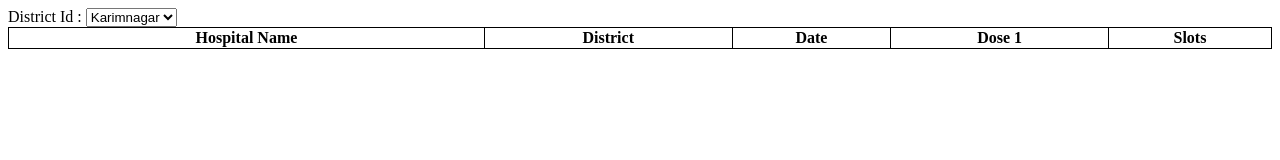
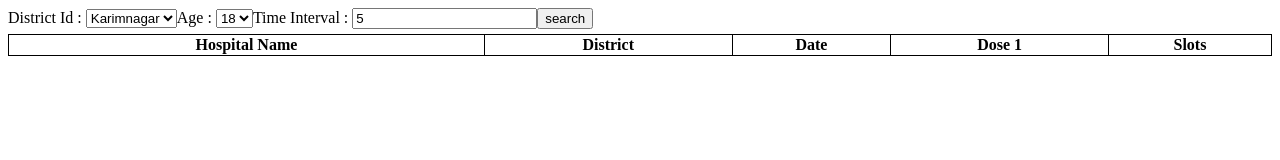
Before and after one commit to AnweshGangula/Covid-Vaccine-check, a plain HTML site: page index.html in a window 1280 px wide. Drawn offline with nearby package versions, Linux system fonts and the light colour scheme; no server answers.

Commit message:
added age and interval input

```diff
--- a/index.html
+++ b/index.html
@@ -18,11 +18,11 @@
 </head>
 
 <body onload="loadData()">
-    <form name="filter" id="filter">
+    <form name="filter" method="POST" onsubmit="event.preventDefault();valueSelected()" id="filter">
 
     </form>
     <div id="root">
-        <table style="width:100%">
+        <table style="width:100%;margin-top: 5px;">
             <thead>
                 <tr>
                     <th>Hospital Name</th>
--- a/src/log.js
+++ b/src/log.js
@@ -115,4 +115,4 @@ logdata();
 async function repeatLog() {
     await logdata()
 }
-setInterval(repeatLog, 1000 * 60 * 2);
+setInterval(repeatLog, 1000 * 60 * (localStorage.getItem("interval")?localStorage.getItem("interval"):interval));
--- a/src/script.js
+++ b/src/script.js
@@ -1,22 +1,37 @@
-const age = 18;
-const requiredDoses = 1;
+let age = 18;
+let interval = 5;
+let requiredDoses = 1;
 let date = new Date().toString('dd-MM-yyyy');
-const district_id = 589; // (jagtial: 584, Karimnagar: 589)
+let district_id = 589; // (jagtial: 584, Karimnagar: 589)
 // district id can be found here: https://github.com/bhattbhavesh91/cowin-vaccination-slot-availability/blob/main/district_mapping.csv
 // change above values to see output in browser
 
 function loadData() {
     document.getElementById("filter").innerHTML = '<label>District Id : </label>'+
-    '<select id="district_id" name="district_id" onchange="valueSelected()">'+
+    '<select id="district_id" name="district_id">'+
         '<option value="589"' + (localStorage.getItem('district_id')=="589"?'selected':'') + '>Karimnagar</option>'+
         '<option value="584"' + (localStorage.getItem('district_id')=="584"?'selected':'') + '>Jagityal</option>'+
-    '</select>'
+    '</select>'+
+    '<label>Age : </label>'+
+    '<select id="age" name="age">'+
+        '<option value="18"' + (localStorage.getItem('age')=="18"?'selected':'') + '>18</option>'+
+        '<option value="45"' + (localStorage.getItem('age')=="45"?'selected':'') + '>45</option>'+
+    '</select>'+
+    '<label>Time Interval : </label>'+
+    '<input name="interval" type="number" placeholder="Default 5" value="' + localStorage.getItem("interval") + '">'+
+    '<input type="submit" form="filter" value="search">'
 }
 
 let run = true;
 async function getdata() {
     if(!localStorage.getItem("district_id")) {
         localStorage.setItem("district_id",district_id);
+    }
+    if(!localStorage.getItem("age")) {
+        localStorage.setItem("age",age);
+    }
+    if(!localStorage.getItem("interval")) {
+        localStorage.setItem("interval",interval);
     }
     // console.log("Running")
     date = new Date().toString('dd-MM-yyyy');
@@ -71,24 +86,24 @@ async function getdata() {
 
         run = false;
 
-        // play notificiation sound - reference: https://github.com/goldfire/howler.js/
-        // sound source: https://notificationsounds.com/notification-sounds/goes-without-saying-608
-        var sound = new Howl({
-            // src: ['goes-without-saying-608.mp3']
-            src: ['alarm-buzzer-407.mp3']
-        });
+        // // play notificiation sound - reference: https://github.com/goldfire/howler.js/
+        // // sound source: https://notificationsounds.com/notification-sounds/goes-without-saying-608
+        // var sound = new Howl({
+        //     // src: ['goes-without-saying-608.mp3']
+        //     src: ['alarm-buzzer-407.mp3']
+        // });
 
-        var id1 = sound.play();
-        sound.fade(0, 1, 5000, id1);
-        // console.log("ABC")
+        // var id1 = sound.play();
+        // sound.fade(0, 1, 5000, id1);
+        // // console.log("ABC")
 
-        // // in the js code unmute the audio once the event happened
-        // document.getElementById('notificationAudio').muted = false;
-        // document.getElementById('notificationAudio').play();
+        // // // in the js code unmute the audio once the event happened
+        // // document.getElementById('notificationAudio').muted = false;
+        // // document.getElementById('notificationAudio').play();
 
-        await new Promise(resolve => setTimeout(resolve, 10000)); // 3 sec
+        // await new Promise(resolve => setTimeout(resolve, 10000)); // 3 sec
 
-        alert("Dose Available")
+        // alert("Dose Available")
         run = true;
     }
 
@@ -99,9 +114,14 @@ async function repeat() {
     if (run)
         await getdata()
 }
-setInterval(repeat, 1000 * 60 * 2);
+setInterval(repeat, 1000 * 60 * (localStorage.getItem("interval")?localStorage.getItem("interval"):interval));
 
 function valueSelected() {
     localStorage.setItem("district_id",document.forms["filter"]['district_id'].value);
+    localStorage.setItem("district_id",document.forms["filter"]['age'].value);
+    if(document.forms["filter"]['interval'].value)
+        localStorage.setItem("interval",document.forms["filter"]['interval'].value);
+    else
+        localStorage.setItem("interval",interval)
     window.location.reload();
 }
```
